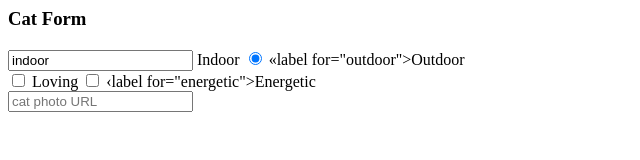
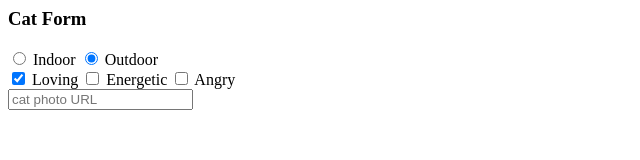
Before and after one commit to knightmoves-schools/005-forms-Durelldm, a website: page index.html in a window 1280 px wide. Shown: the whole page, without its empty margins (0-640 px from the left). Drawn offline with Linux system fonts and the light colour scheme.

Commit message:
check this one

```diff
--- a/index.html
+++ b/index.html
@@ -4,15 +4,23 @@
     <div id="catForm">
 <h3>Cat Form</h3>
 <form action="https://www.freecatphotoapp.com/submit-cat-photo">
-<input id="indoor" type="rapio' name="indoor-outdoor" value="indoor">
+
+<input id="indoor" type="radio" name="indoor-outdoor" value="indoor">
 <label for="indoor">Indoor</label>
+
 <input id="outdoor" type="radio" name="indoor-outdoor" value="outdoor" checked>
-«label for="outdoor">Outdoor</label>
+<label for="outdoor">Outdoor</label>
 <br>
-<input id="loving" type="checkbox" name="personality" value="loving" >
+
+<input id="loving" type="checkbox" name="personality" value="loving" checked>
 <label for="loving">Loving</label>
-    <input id="energetic" type="checkbox" name="personality" value="energetic">
-‹label for="energetic">Energetic</label>
+
+<input id="energetic" type="checkbox" name="personality" value="energetic">
+<label for="energetic">Energetic</label>
+
+<input id="angry" type="checkbox" name="personality" value="angry">
+<label for="angry">Angry</label>
+
 <br>
 <input type="text" name="cat-url" placeholder="cat photo URL" required›
 <br>
```
